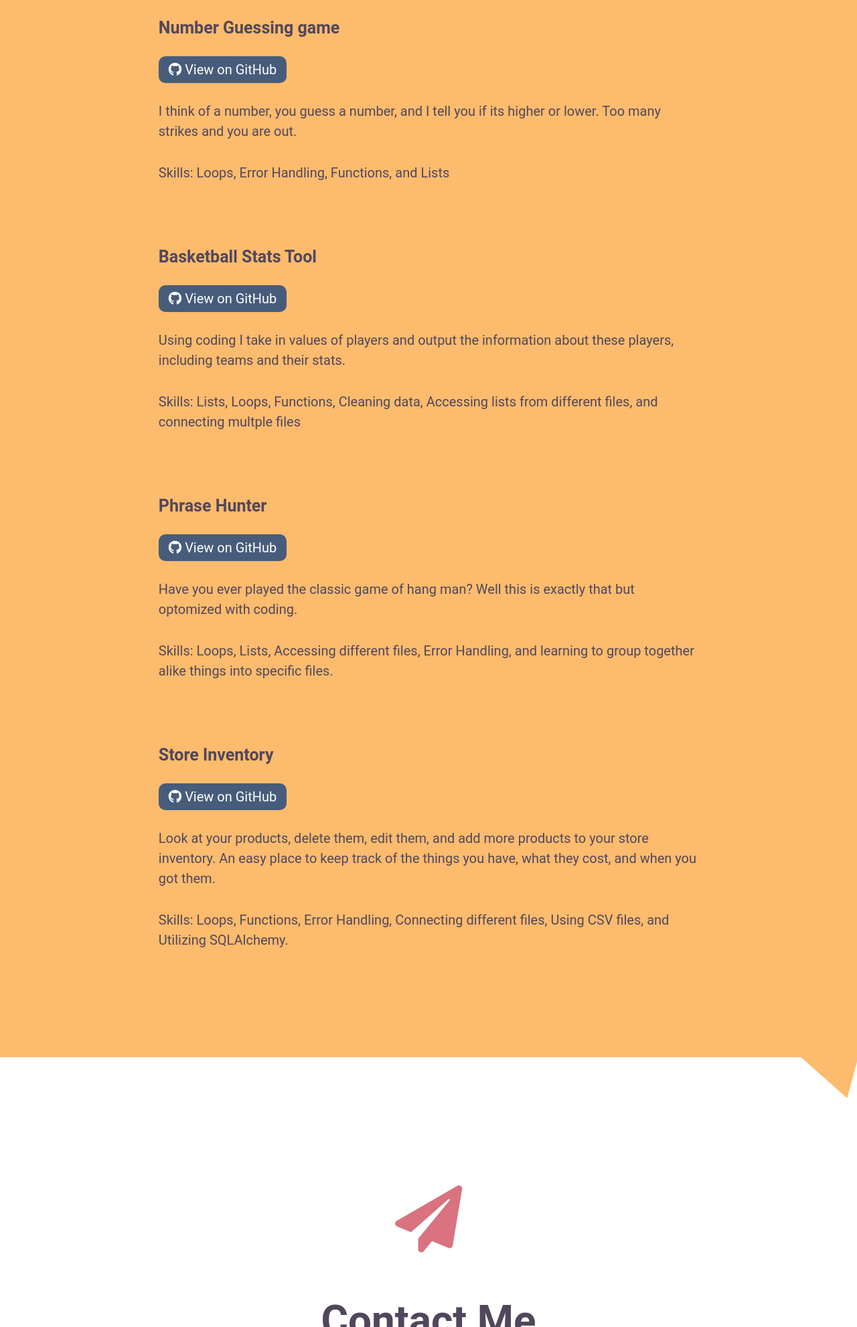
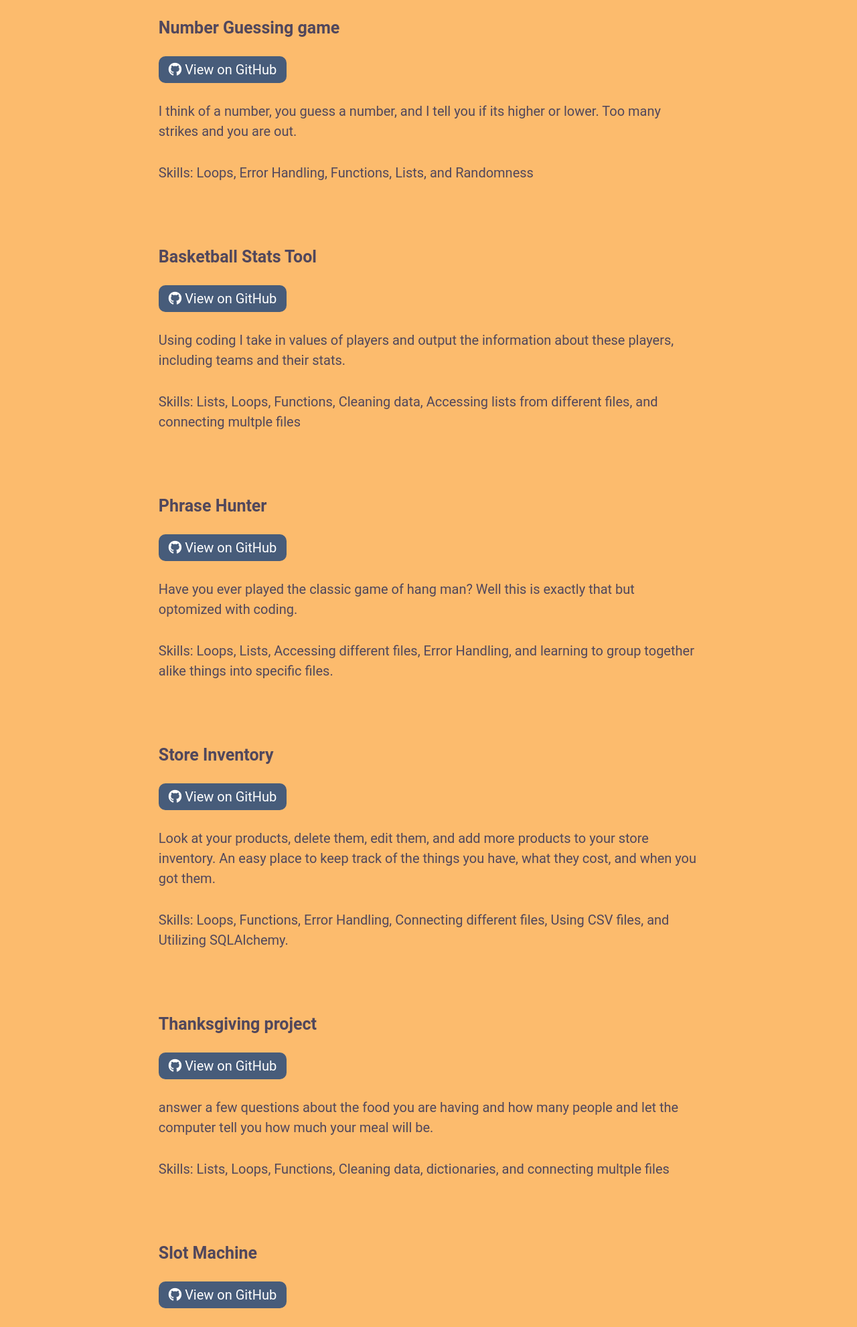
Before and after one commit to Pbbragg1/Tech_Degree_Portfolio, a Flask app: page / in a window 1280 px wide. Shown: the part 2442-4424 px from the top of the page at 67% size. Run offline with Flask 3, Linux system fonts and the light colour scheme.

Commit message:
added 2 new projects that i did outside of the tech degree

```diff
--- a/templates/index.html
+++ b/templates/index.html
@@ -94,7 +94,7 @@
                         I think of a number, you guess a number, and I tell you if its higher or lower. Too many strikes and you are out.
                     </p>
                     <p>
-                        Skills: Loops, Error Handling, Functions, and Lists
+                        Skills: Loops, Error Handling, Functions, Lists, and Randomness
                     </p>
                 </div>
                 <div id="project2" class="a-project">
@@ -137,6 +137,32 @@
                         Skills: Loops, Functions, Error Handling, Connecting different files, Using CSV files, and Utilizing SQLAlchemy.
                     </p>
                 </div>
+                <div id="project5" class="a-project">
+                    <h3>Thanksgiving project</h3>
+                    <a href="#" class="github-btn">
+                        <i class="fab fa-github"></i>
+                        View on GitHub
+                    </a>
+                    <p>
+                        answer a few questions about the food you are having and how many people and let the computer tell you how much your meal will be.
+                    </p>
+                    <p>
+                        Skills: Lists, Loops, Functions, Cleaning data, dictionaries, and connecting multple files
+                    </p>
+                </div>
+                <div id="project6" class="a-project">
+                    <h3>Slot Machine</h3>
+                    <a href="#" class="github-btn">
+                        <i class="fab fa-github"></i>
+                        View on GitHub
+                    </a>
+                    <p>
+                        You're given a certain amount of money to start with, spend it wisely as you spin the slot maching wheel and try and win some back.
+                    </p>
+                    <p>
+                        Skills: Lists, Loops, Functions, Cleaning data, and Using Randomness.
+                    </p>
+                </div>
             </div>
             <div id="triangle4"></div>
         </section>
```
